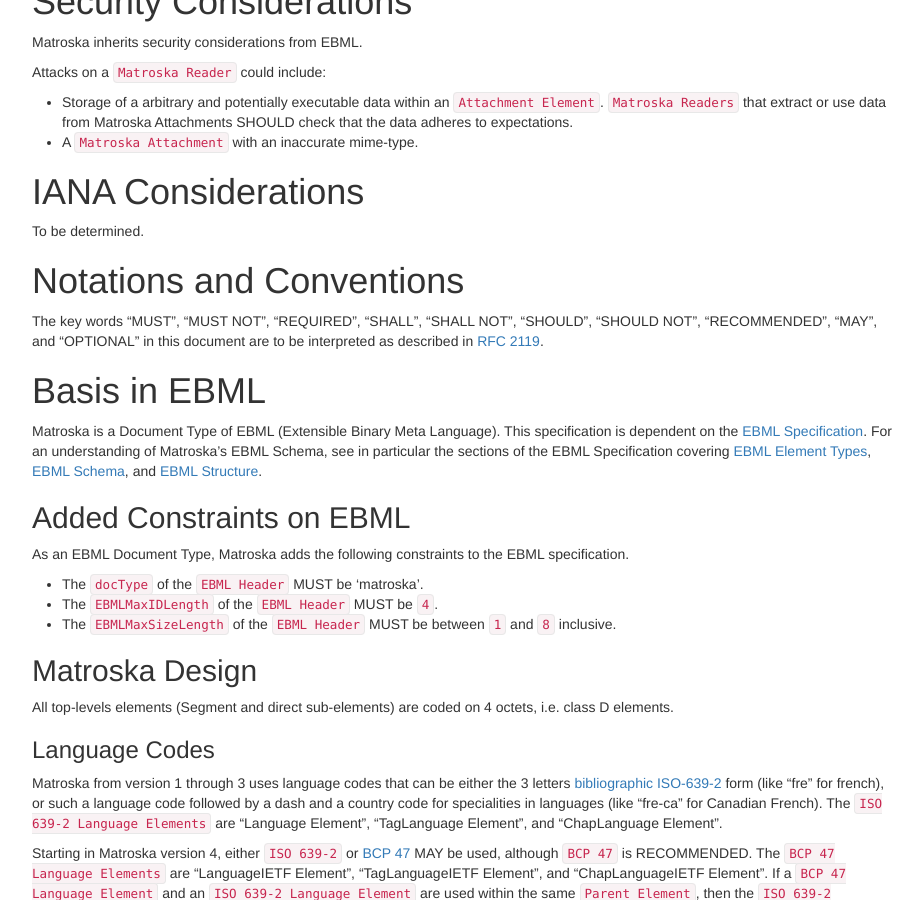
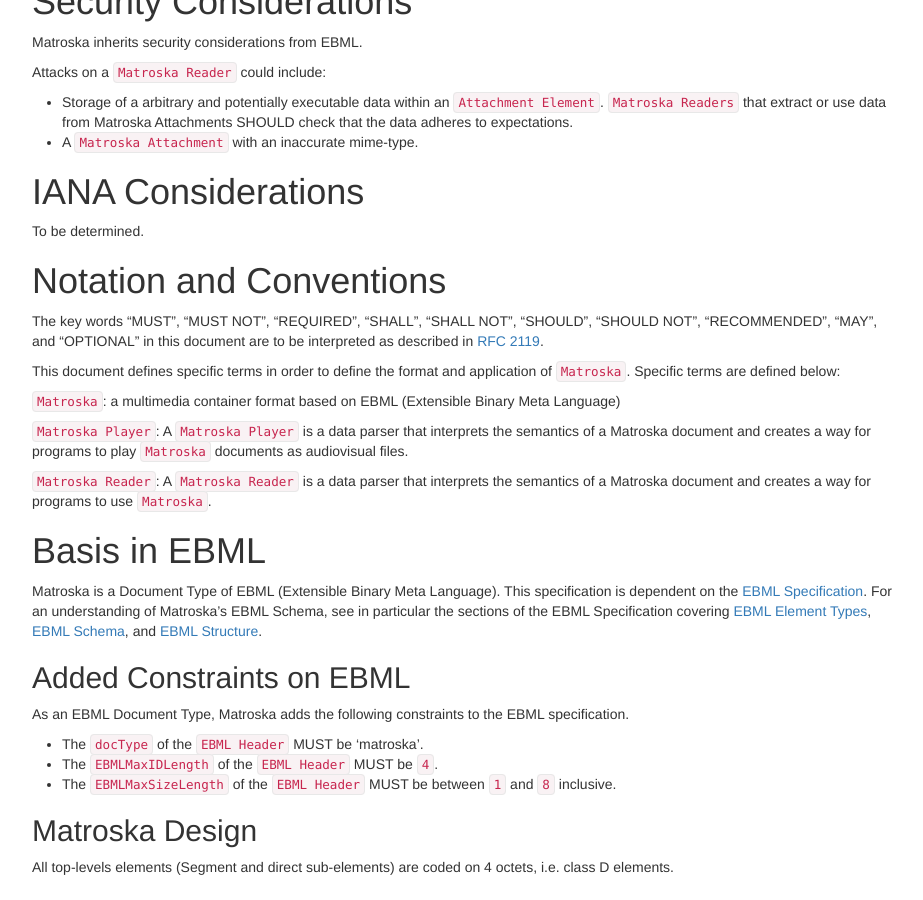
Before and after one commit to ietf-wg-cellar/matroska-specification, a Jekyll site: the page built from index_matroska.md, in a window 1280 px wide and 900 px high, scrolled down 1109 px. Shown: the whole window, without its empty margins (273-1196 px from the left). Built offline with Jekyll 4.4.1, drawn with Linux system fonts in a browser that asks for light colours.

Commit message:
defines matroska, reader, and player; update typo for Notation

```diff
--- a/index_matroska.md
+++ b/index_matroska.md
@@ -84,9 +84,17 @@
 
 To be determined.
 
-# Notations and Conventions
+# Notation and Conventions
 
 The key words "MUST", "MUST NOT", "REQUIRED", "SHALL", "SHALL NOT", "SHOULD", "SHOULD NOT", "RECOMMENDED", "MAY", and "OPTIONAL" in this document are to be interpreted as described in [RFC 2119](https://tools.ietf.org/html/rfc2119).
+
+This document defines specific terms in order to define the format and application of `Matroska`.  Specific terms are defined below:
+
+`Matroska`: a multimedia container format based on EBML (Extensible Binary Meta Language)
+
+`Matroska Player`: A `Matroska Player` is a data parser that interprets the semantics of a Matroska document and creates a way for programs to play `Matroska` documents as audiovisual files.
+
+`Matroska Reader`: A `Matroska Reader` is a data parser that interprets the semantics of a Matroska document and creates a way for programs to use `Matroska`.
 
 # Basis in EBML
 
```
